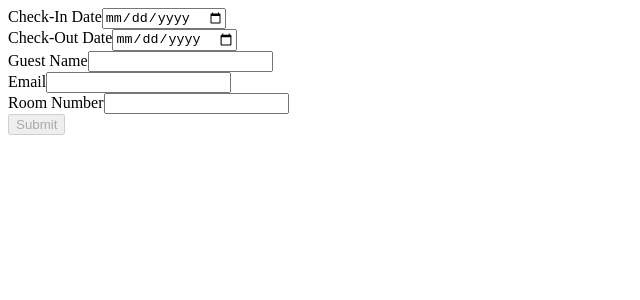
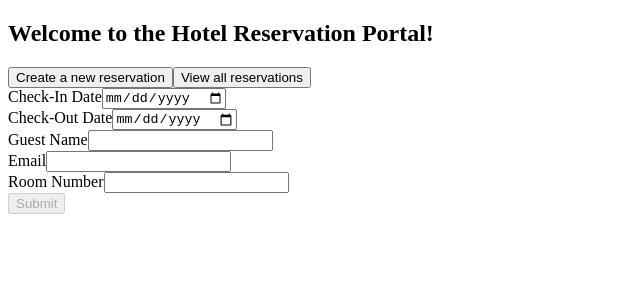
Before and after one commit to juancvaes/appointmenapp, an Angular app in the folder hotel-app/: page /new in a window 1280 px wide. Shown: the top 300 px of the page, without its empty margins (0-640 px from the left). Built offline with nearby package versions, Linux system fonts and the light colour scheme.

Commit message:
Combining components

```diff
--- a/hotel-app/src/app/home/home.module.ts
+++ b/hotel-app/src/app/home/home.module.ts
@@ -11,6 +11,8 @@ import { RouterModule } from '@angular/router';
   imports: [
     CommonModule,
     RouterModule
+  ], exports: [  // This allow other modules can use the home component
+    HomeComponent
   ]
 })
 export class HomeModule { }
--- a/hotel-app/src/app/reservation-form/reservation-form.component.html
+++ b/hotel-app/src/app/reservation-form/reservation-form.component.html
@@ -1,3 +1,4 @@
+<app-home></app-home>
 <form [formGroup]="reservationForm" (ngSubmit)="onSubmit()">
 
     <div>
--- a/hotel-app/src/app/reservation-list/reservation-list.component.html
+++ b/hotel-app/src/app/reservation-list/reservation-list.component.html
@@ -1,3 +1,4 @@
+<app-home></app-home>
 <h2>Reservation List</h2>
 
 <ul *ngIf="reservations.length; else noReservation">
--- a/hotel-app/src/app/reservation/reservation.module.ts
+++ b/hotel-app/src/app/reservation/reservation.module.ts
@@ -4,6 +4,7 @@ import { ReservationFormComponent } from '../reservation-form/reservation-form.c
 import { ReservationListComponent } from '../reservation-list/reservation-list.component';
 import { FormsModule, ReactiveFormsModule } from '@angular/forms';
 import { RouterModule } from '@angular/router';
+import { HomeModule } from '../home/home.module';
 
 // ReactiveFormsModule (Reactive Form Validation) -> Validate Form in TypeScript Class
 // FormsModule (Template-Driven Form Validation) -> Validate Form in HTML Template
@@ -18,6 +19,7 @@ import { RouterModule } from '@angular/router';
     FormsModule,
     ReactiveFormsModule,
     RouterModule,
+    HomeModule,
   ]
 })
 export class ReservationModule { }
```
